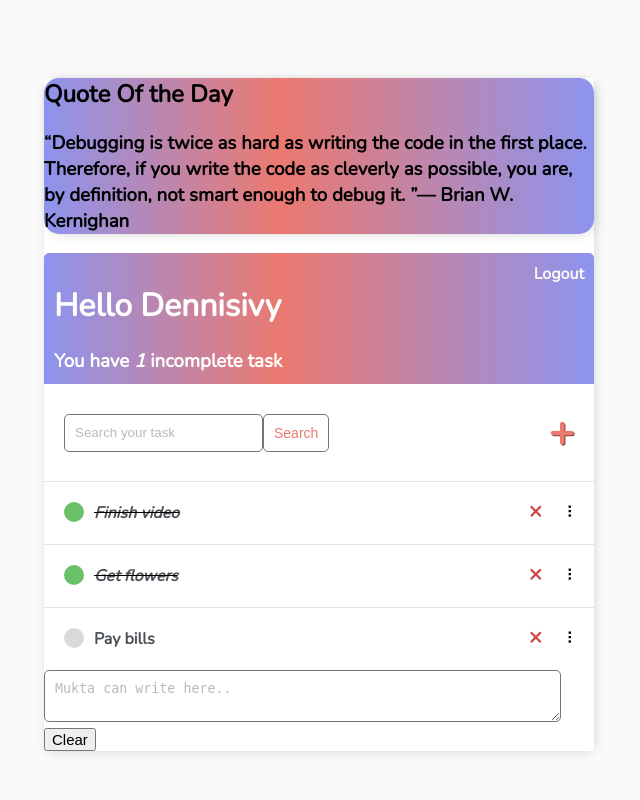
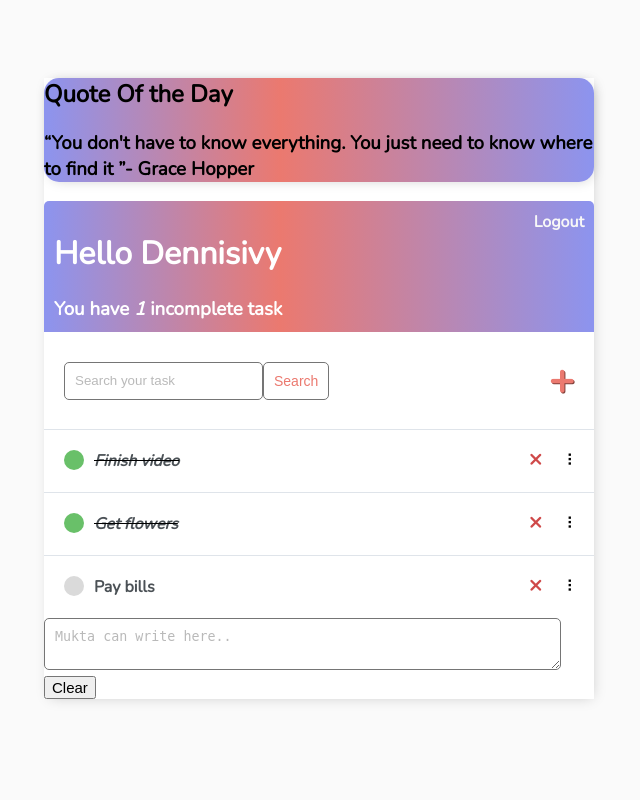
Before and after one commit to Abhishek-Gawande/Project-Musings, a Django app: page / in a window 1280 px wide. Shown: the whole page, without its empty margins (321-961 px from the left). Run offline with Django 3.2, Linux system fonts and the light colour scheme; a user stored in the database is signed in; data comes from the database, SQL or seed files in the repository; both versions use the stored data as it was after the commit.

Commit message:
Add files via upload

```diff
--- a/base/templates/base/task_list.html
+++ b/base/templates/base/task_list.html
@@ -1,8 +1,8 @@
 {% extends 'base/main.html' %} {% block content %}
 <div class="container2">
     <h2>Quote Of the Day</h2>
-    <h3><q>Debugging is twice as hard as writing the code in the first place. Therefore, if you write the code as cleverly as possible, you are, by definition, not smart enough to debug it.
-</q>— Brian W. Kernighan </h3>
+    <h3><q>You don't have to know everything. You just need to know where to find it
+</q>- Grace Hopper</h3>
 </div>
 
 
```
Also changed, not shown: db.sqlite3.
